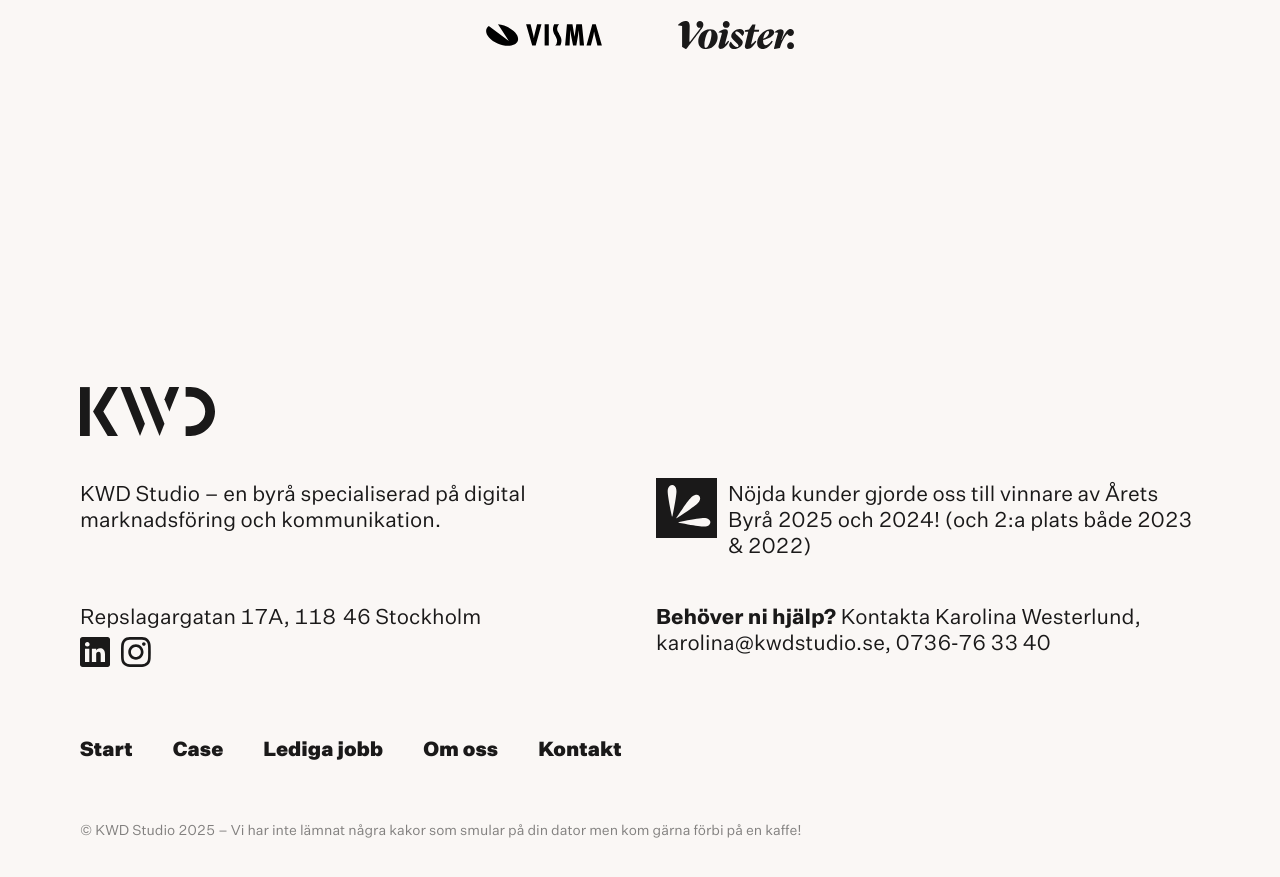
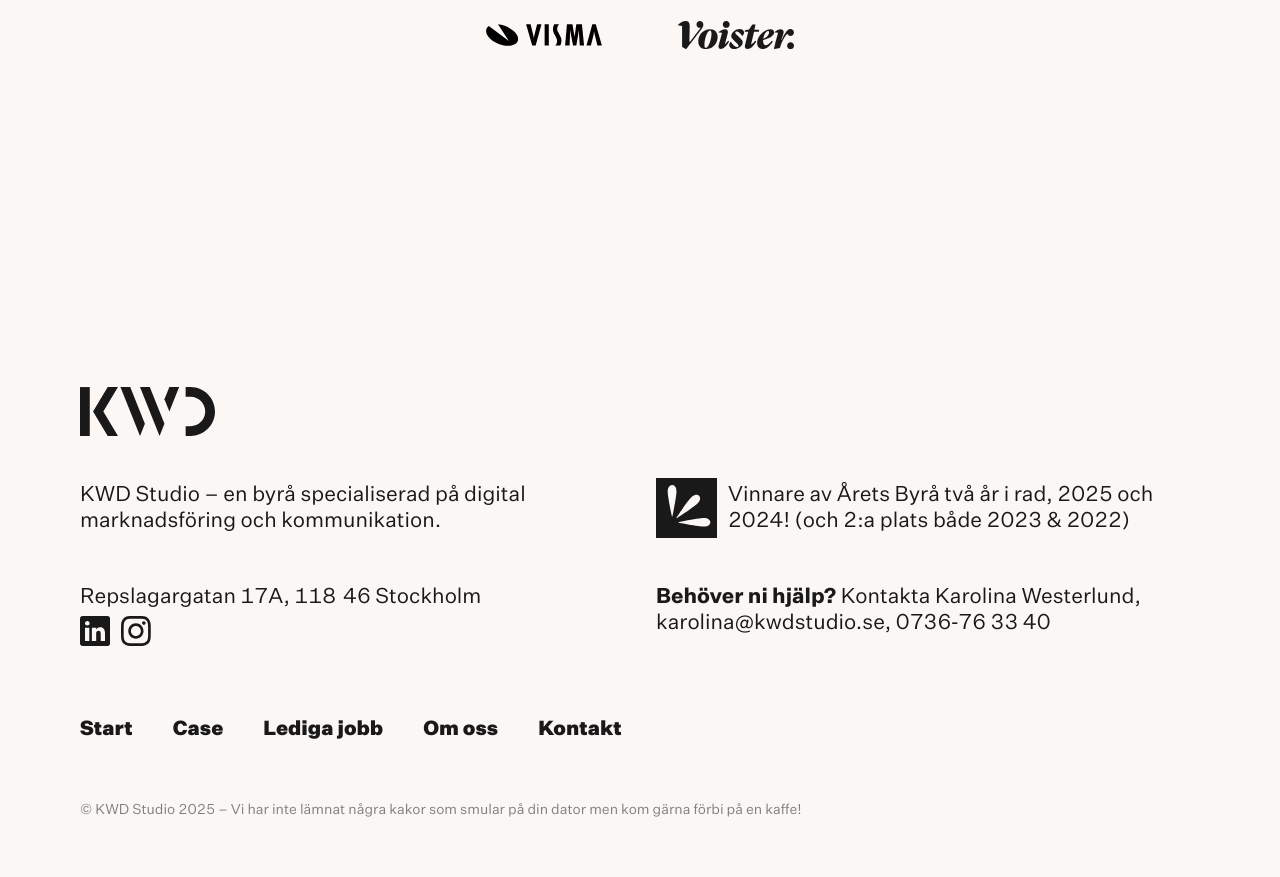
Before and after one commit to kwdstudio/kwdstudio.github.io, a Jekyll site: the page built from index.html, in a window 1280 px wide and 900 px high, scrolled down 3100 px. Shown: the top 877 px of the window. Built offline with Jekyll 4.4.1, drawn with Linux system fonts in a browser that asks for light colours.

Commit message:
Update footer.html

```diff
--- a/_includes/footer.html
+++ b/_includes/footer.html
@@ -11,7 +11,7 @@
       </div>
       <div class="Grid-item Grid-item-s--22-of-24 Grid-item-m--12-of-24 Grid-item-l--push-1">
         <div class="Footer-part u-clearFloat">
-          <p>{% include icons/agency-of-the-year.svg %} Nöjda kunder gjorde oss till vinnare av Årets Byrå 2025 och 2024! (och 2:a&nbsp;plats både 2023 & 2022)</p>
+          <p>{% include icons/agency-of-the-year.svg %} Vinnare av Årets Byrå två år i rad, 2025 och 2024! (och 2:a&nbsp;plats både 2023 & 2022)</p>
         </div>
       </div>
       <div class="Grid-item Grid-item-s--22-of-24 Grid-item-m--12-of-24 Grid-item-l--11-of-24">
```
